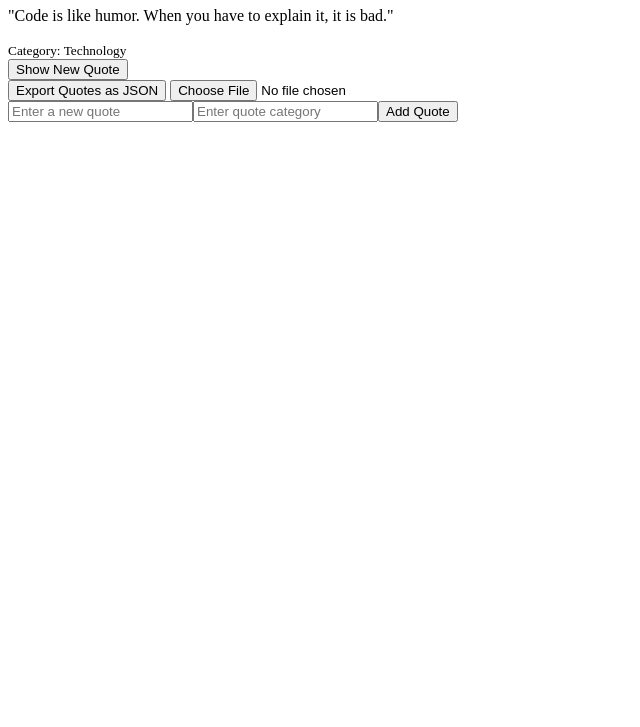
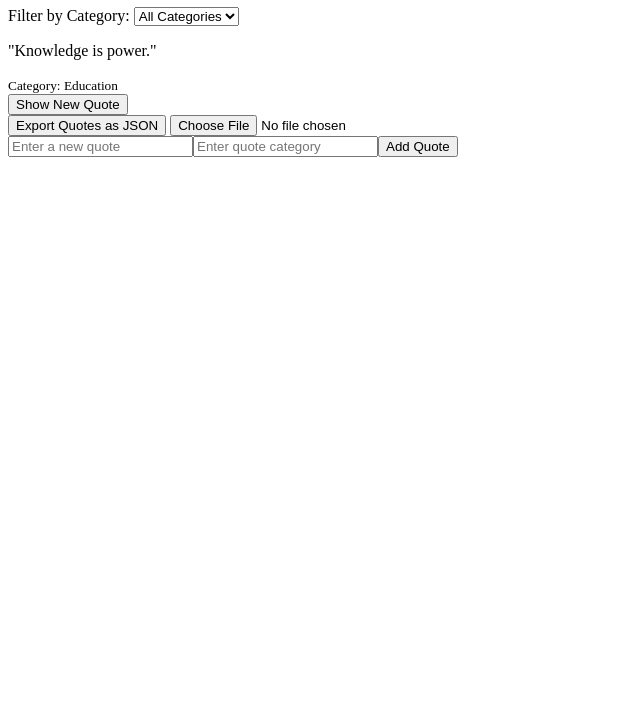
Before and after one commit to eustaceyoc/alx_fe_javascript, a plain HTML site: page dom-manipulation/index.html in a window 1280 px wide. Shown: the part 73-800 px from the top of the page, without its empty margins (0-640 px from the left). Drawn offline with Linux system fonts and the light colour scheme.

Commit message:
Updated index.html and script.js according to rubric 2.

```diff
--- a/dom-manipulation/index.html
+++ b/dom-manipulation/index.html
@@ -7,6 +7,13 @@
 </head>
 <body>
   <h1>Dynamic Quote Generator</h1>
+
+  <div>
+    <label for="categoryFilter">Filter by Category:</label>
+    <select id="categoryFilter" onchange="filterQuotes()">
+      <option value="all">All Categories</option>
+    </select>
+  </div>
 
   <div id="quoteDisplay"></div>
 
--- a/dom-manipulation/script.js
+++ b/dom-manipulation/script.js
@@ -8,24 +8,45 @@ const quoteDisplay = document.getElementById("quoteDisplay");
 const newQuoteButton = document.getElementById("newQuote");
 const importFileInput = document.getElementById("importFile");
 const exportButton = document.getElementById("exportQuotes");
+const categoryFilter = document.getElementById("categoryFilter");
 
 
 function saveQuotes() {
   localStorage.setItem('quotes', JSON.stringify(quotes));
 }
 
-function showRandomQuote() {
-  quoteDisplay.innerHTML = "";
+function populateCategories() {
+  const uniqueCategories = [...new Set(quotes.map(q => q.category))];
+  const selectedCategory = localStorage.getItem('lastCategory') || 'all';
 
-  if (quotes.length === 0) {
-    quoteDisplay.textContent = "No quotes available.";
+  categoryFilter.innerHTML = '<option value="all">All Categories</option>';
+
+  uniqueCategories.forEach(cat => {
+    const option = document.createElement('option');
+    option.value = cat;
+    option.textContent = cat;
+    if (cat === selectedCategory) option.selected = true;
+    categoryFilter.appendChild(option);
+  });
+}
+
+function filterQuotes() {
+  const selectedCategory = categoryFilter.value;
+  localStorage.setItem('lastCategory', selectedCategory);
+
+  let filteredQuotes = selectedCategory === 'all' ? quotes : quotes.filter(q => q.category === selectedCategory);
+
+  if (filteredQuotes.length === 0) {
+    quoteDisplay.textContent = "No quotes available for this category.";
     return;
   }
 
-  const randomIndex = Math.floor(Math.random() * quotes.length);
-  const selectedQuote = quotes[randomIndex];
+  const randomIndex = Math.floor(Math.random() * filteredQuotes.length);
+  const selectedQuote = filteredQuotes[randomIndex];
 
   sessionStorage.setItem('lastQuote', JSON.stringify(selectedQuote));
+
+  quoteDisplay.innerHTML = '';
 
   const quoteText = document.createElement("p");
   quoteText.textContent = `"${selectedQuote.text}"`;
@@ -66,7 +87,7 @@ function addQuote() {
   const quoteText = document.getElementById("newQuoteText").value.trim();
   const quoteCategory = document.getElementById("newQuoteCategory").value.trim();
 
-  if (quoteText === "" || quoteCategory === "") {
+  if (!quoteText || !quoteCategory) {
     alert("Please enter both a quote and a category.");
     return;
   }
@@ -75,10 +96,12 @@ function addQuote() {
   quotes.push(newQuote);
   saveQuotes();
 
+  populateCategories();
+
   document.getElementById("newQuoteText").value = "";
   document.getElementById("newQuoteCategory").value = "";
 
-  showRandomQuote();
+  filterQuotes();
 }
 
 function exportQuotes() {
@@ -107,8 +130,9 @@ function importFromJsonFile(event) {
 
       quotes.push(...importedQuotes);
       saveQuotes();
+      populateCategories();
       alert("Quotes imported successfully!");
-      showRandomQuote();
+      filterQuotes();
     } catch (err) {
       alert("Error parsing JSON file.");
       console.error(err);
@@ -117,9 +141,10 @@ function importFromJsonFile(event) {
   fileReader.readAsText(event.target.files[0]);
 }
 
-newQuoteButton.addEventListener("click", showRandomQuote);
+newQuoteButton.addEventListener("click", filterQuotes);
 exportButton.addEventListener("click", exportQuotes);
 importFileInput.addEventListener("change", importFromJsonFile);
 
 createAddQuoteForm();
-showRandomQuote();
+populateCategories();
+filterQuotes();
```
